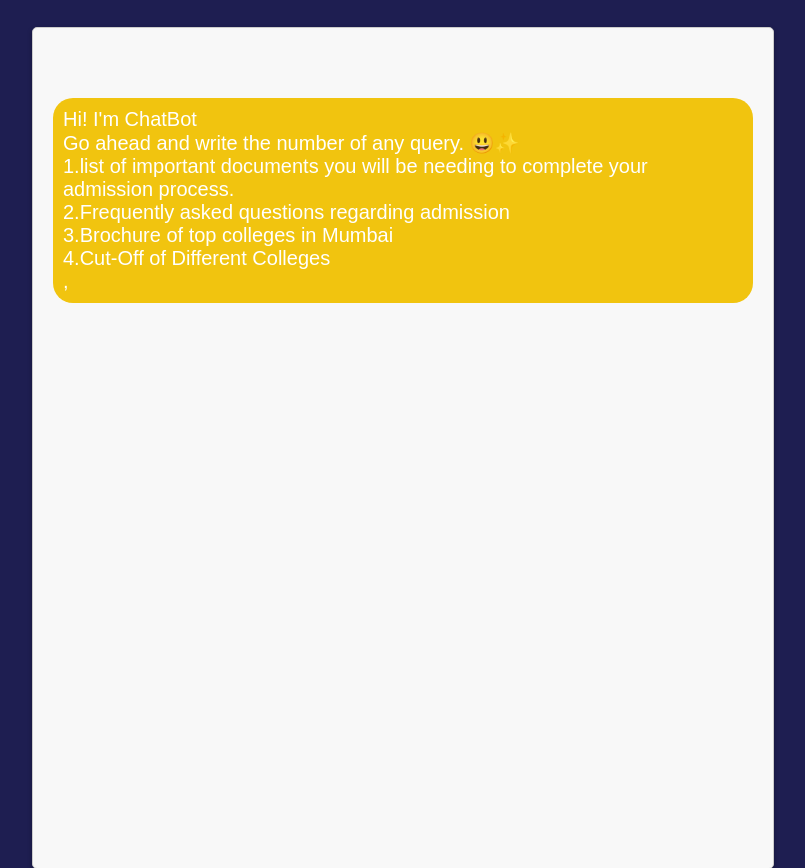
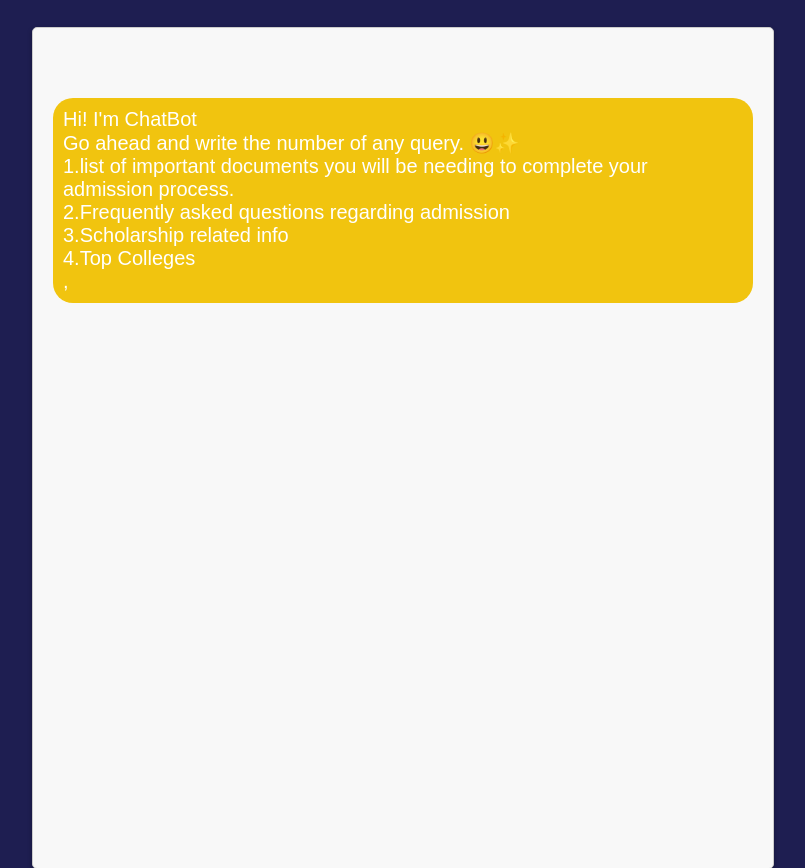
Before and after one commit to ARYAAN2903/Eduguide_chatbot, a Flask app: page /chatbot in a window 1280 px wide. Shown: the part 72-940 px from the top of the page, without its empty margins (237-1042 px from the left). Run offline with Flask 3, Linux system fonts and the light colour scheme; some libraries are stand-ins or nearby versions.

Commit message:
Update chatbot.html

```diff
--- a/templates/chatbot.html
+++ b/templates/chatbot.html
@@ -14,7 +14,7 @@
       <div>
         <div id="chatbox">
           <p class="botText">
-            <span>Hi! I'm ChatBot <br>Go ahead and write the number of any query. 😃✨ <br> 1.list of important documents you will be needing to complete your admission process.</br>2.Frequently asked questions regarding admission </br>3.Brochure of top colleges in Mumbai</br>4.Cut-Off of Different Colleges</br>,</span>
+            <span>Hi! I'm ChatBot <br>Go ahead and write the number of any query. 😃✨ <br> 1.list of important documents you will be needing to complete your admission process.</br>2.Frequently asked questions regarding admission </br>3.Scholarship related info</br>4.Top Colleges</br>,</span>
           </p>
         </div>
         <div id="userInput">
```
